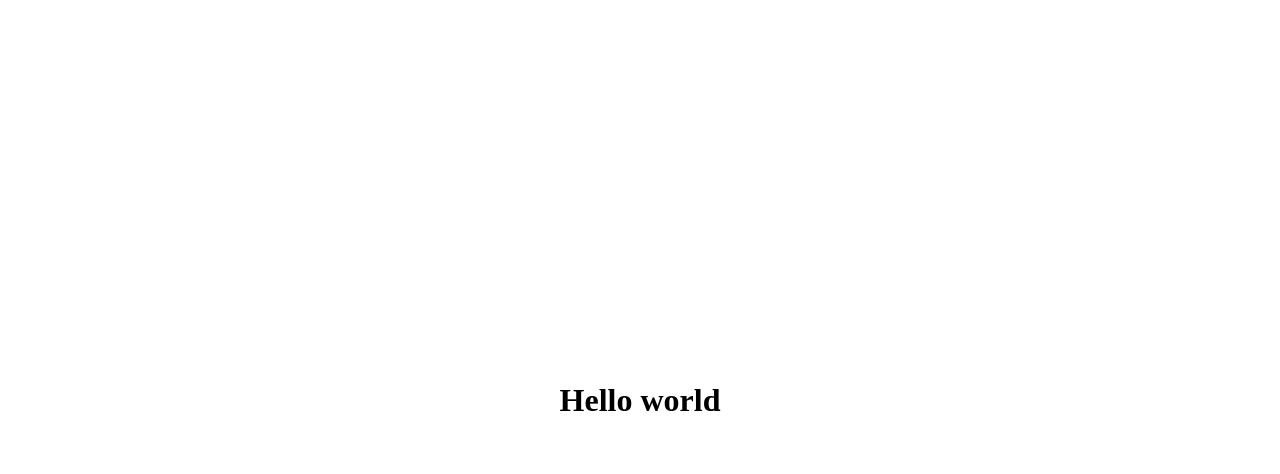
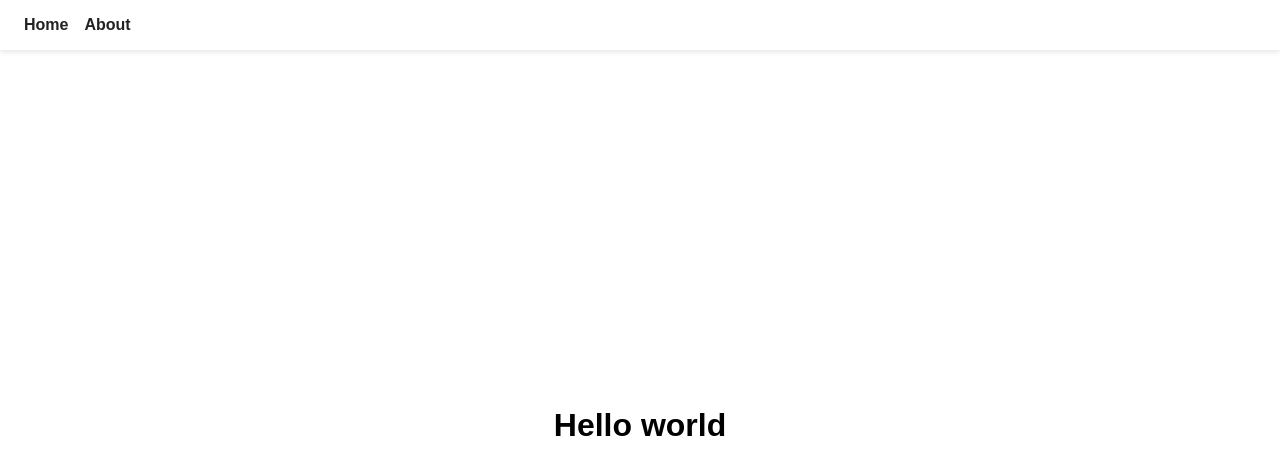
Before and after one commit to GeMiNiOranGe/LearnWeb, a plain HTML site: page index.html in a window 1280 px wide. Drawn offline with Linux system fonts and the light colour scheme.

Commit message:
implement single page application

```diff
--- a/index.css
+++ b/index.css
@@ -1,13 +1,44 @@
 body {
+    font-family: sans-serif;
     margin: 0;
     display: flex;
+    flex-direction: column;
+    min-height: 100vh;
 }
 
-.container {
+main#app {
+    flex: 1;
+    display: flex;
+    flex-direction: column;
+}
+
+.page-container {
     flex: 1;
     display: flex;
     flex-direction: column;
     justify-content: center;
     align-items: center;
-    height: 100vh;
 }
+
+nav {
+    display: flex;
+    position: sticky;
+    top: 0;
+    background-color: white;
+    box-shadow: 0 2px 5px rgba(0, 0, 0, 0.1);
+    padding: 1rem 1.5rem;
+    gap: 1rem;
+    z-index: 1000;
+}
+
+nav>a {
+    font-weight: bold;
+    color: #222;
+    text-decoration: none;
+    transition: color 0.3s ease;
+}
+
+nav>a:hover {
+    text-decoration: underline;
+    color: #007bff;
+}
--- a/index.html
+++ b/index.html
@@ -15,9 +15,17 @@
 </head>
 
 <body>
-    <div class="container">
-        <h1>Hello world</h1>
-    </div>
+    <nav>
+        <a href="#home">Home</a>
+        <a href="#about">About</a>
+    </nav>
+
+    <main id="app">Loading...</main>
+
+    <script
+        type="module"
+        src="scripts/main.js"
+    ></script>
 </body>
 
 </html>
--- /dev/null
+++ b/pages/home.html
@@ -0,0 +1,3 @@
+<div class="page-container">
+    <h1>Hello world</h1>
+</div>
--- /dev/null
+++ b/scripts/error.js
@@ -0,0 +1,5 @@
+export class PageNotFoundError extends Error {
+    constructor() {
+        super('Page not found');
+    }
+}
--- /dev/null
+++ b/scripts/main.js
@@ -0,0 +1,28 @@
+import { PageNotFoundError } from "./error.js";
+
+/**
+ * @param {string} page
+ */
+async function navigateTo(page) {
+    try {
+        const res = await fetch(`pages/${page}.html`);
+        if (!res.ok) {
+            throw new PageNotFoundError();
+        }
+
+        const html = await res.text();
+        document.getElementById('app').innerHTML = html;
+    } catch (err) {
+        if (err instanceof PageNotFoundError) {
+            document.getElementById('app').innerHTML = `<h2>404 - ${err.message}</h2>`;
+        }
+    }
+}
+
+function handleNavigation() {
+    const page = location.hash.replace('#', '') || 'home';
+    navigateTo(page);
+}
+
+window.addEventListener('hashchange', handleNavigation);
+window.addEventListener('load', handleNavigation);
```
Also changed, not shown: pages/about.html (added, +2 -0 lines).
